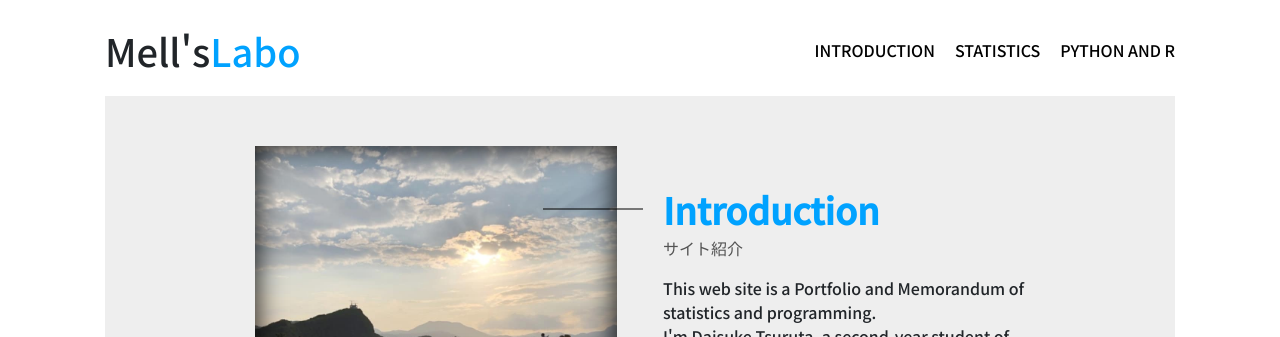
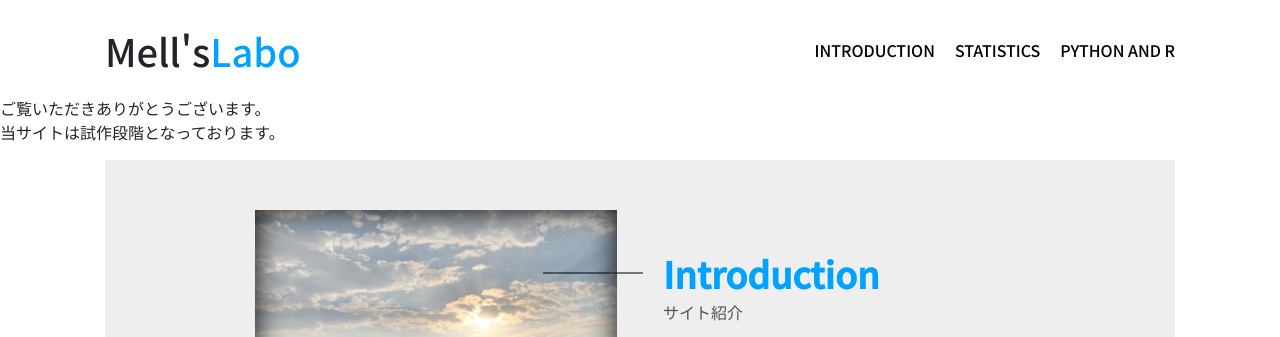
Before and after one commit to mell-crane/portfolio, a plain HTML site: page index.html in a window 1280 px wide. Shown: the top 337 px of the page. Drawn offline with nearby package versions, Linux system fonts and the light colour scheme; a web font is replaced by a local one.

Commit message:
Update index.html

```diff
--- a/index.html
+++ b/index.html
@@ -39,6 +39,7 @@
           </div>
         </header>
         <div id="content"><br /><br /><br /><br />
+          <p>ご覧いただきありがとうございます。<br />当サイトは試作段階となっております。</p>
           <div id="main-content">
             <main>
               <section class="travel">
```
